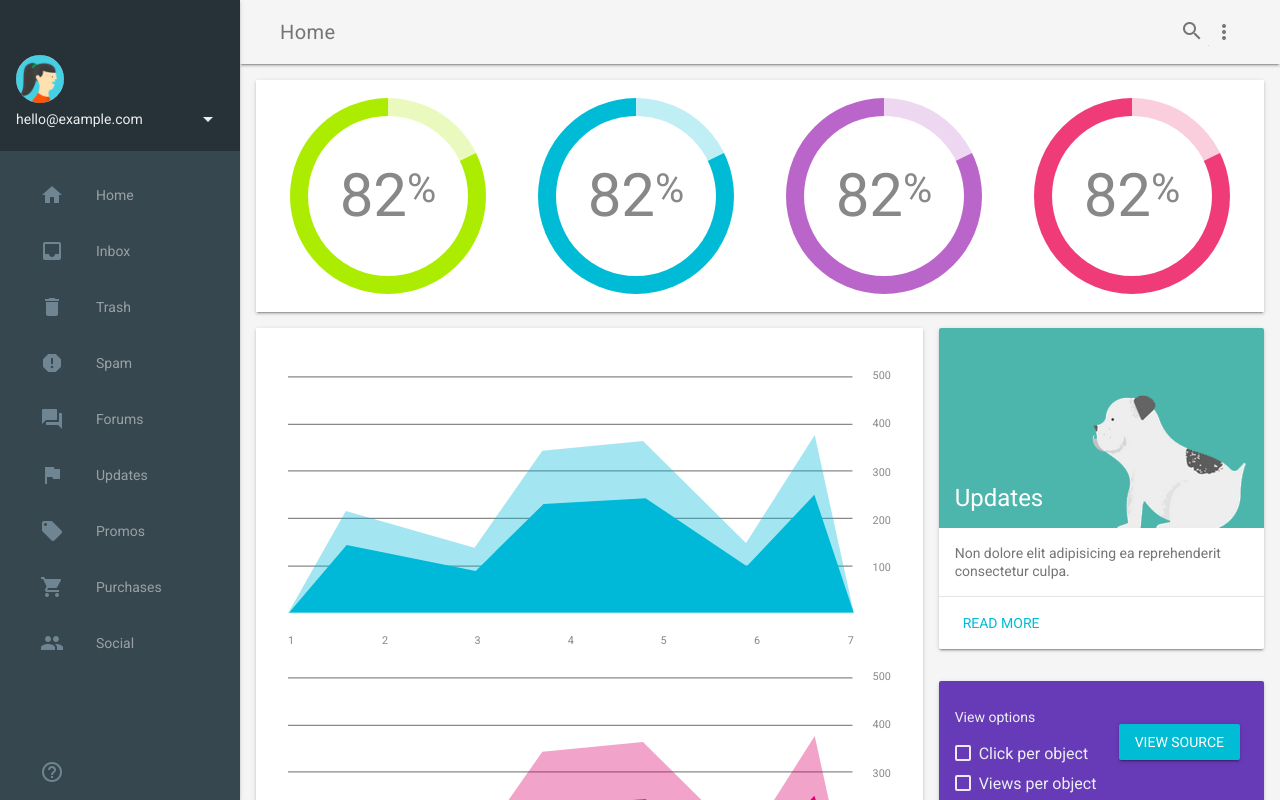
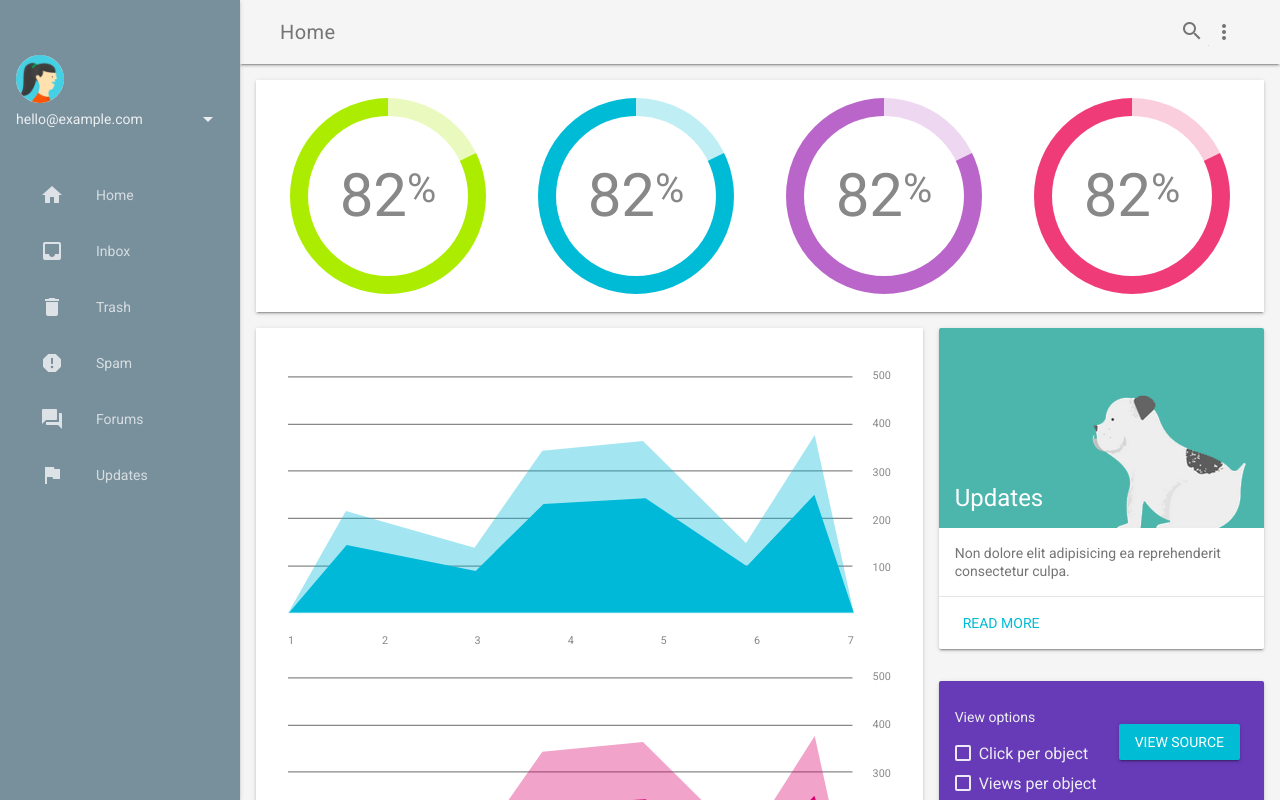
Before and after one commit to suzmas/material_mas, a website: page app/index.html in a window 1280 px wide. Drawn offline with nearby package versions, Linux system fonts and the light colour scheme.

Commit message:
Update some styling

```diff
--- a/app/index.html
+++ b/app/index.html
@@ -82,7 +82,7 @@
           </ul>
         </div>
       </header>
-      <div class="demo-drawer mdl-layout__drawer mdl-color--blue-grey-900 mdl-color-text--blue-grey-50">
+      <div class="demo-drawer mdl-layout__drawer mdl-color--blue-grey-400 mdl-color-text--blue-grey-50">
         <header class="demo-drawer-header">
           <img src="images/user.jpg" class="demo-avatar">
           <div class="demo-avatar-dropdown">
@@ -99,18 +99,13 @@
             </ul>
           </div>
         </header>
-        <nav class="demo-navigation mdl-navigation mdl-color--blue-grey-800">
-          <a class="mdl-navigation__link" href=""><i class="mdl-color-text--blue-grey-400 material-icons" role="presentation">home</i>Home</a>
-          <a class="mdl-navigation__link" href=""><i class="mdl-color-text--blue-grey-400 material-icons" role="presentation">inbox</i>Inbox</a>
-          <a class="mdl-navigation__link" href=""><i class="mdl-color-text--blue-grey-400 material-icons" role="presentation">delete</i>Trash</a>
-          <a class="mdl-navigation__link" href=""><i class="mdl-color-text--blue-grey-400 material-icons" role="presentation">report</i>Spam</a>
-          <a class="mdl-navigation__link" href=""><i class="mdl-color-text--blue-grey-400 material-icons" role="presentation">forum</i>Forums</a>
-          <a class="mdl-navigation__link" href=""><i class="mdl-color-text--blue-grey-400 material-icons" role="presentation">flag</i>Updates</a>
-          <a class="mdl-navigation__link" href=""><i class="mdl-color-text--blue-grey-400 material-icons" role="presentation">local_offer</i>Promos</a>
-          <a class="mdl-navigation__link" href=""><i class="mdl-color-text--blue-grey-400 material-icons" role="presentation">shopping_cart</i>Purchases</a>
-          <a class="mdl-navigation__link" href=""><i class="mdl-color-text--blue-grey-400 material-icons" role="presentation">people</i>Social</a>
-          <div class="mdl-layout-spacer"></div>
-          <a class="mdl-navigation__link" href=""><i class="mdl-color-text--blue-grey-400 material-icons" role="presentation">help_outline</i><span class="visuallyhidden">Help</span></a>
+        <nav class="demo-navigation mdl-navigation mdl-color--blue-grey-400">
+          <a class="mdl-navigation__link" href=""><i class="mdl-color-text--blue-grey-50 material-icons" role="presentation">home</i>Home</a>
+          <a class="mdl-navigation__link" href=""><i class="mdl-color-text--blue-grey-50 material-icons" role="presentation">inbox</i>Inbox</a>
+          <a class="mdl-navigation__link" href=""><i class="mdl-color-text--blue-grey-50 material-icons" role="presentation">delete</i>Trash</a>
+          <a class="mdl-navigation__link" href=""><i class="mdl-color-text--blue-grey-50 material-icons" role="presentation">report</i>Spam</a>
+          <a class="mdl-navigation__link" href=""><i class="mdl-color-text--blue-grey-50 material-icons" role="presentation">forum</i>Forums</a>
+          <a class="mdl-navigation__link" href=""><i class="mdl-color-text--blue-grey-50 material-icons" role="presentation">flag</i>Updates</a>
         </nav>
       </div>
       <main class="mdl-layout__content mdl-color--grey-100">
--- a/app/styles/main.css
+++ b/app/styles/main.css
@@ -16,6 +16,9 @@
 
 html, body {
   font-family: 'Roboto', 'Helvetica', sans-serif;
+}
+a {
+  transition: 2s all;
 }
 .demo-avatar {
   width: 48px;
@@ -66,16 +69,16 @@ html, body {
   display: flex !important;
   flex-direction: row;
   align-items: center;
-  color: rgba(255, 255, 255, 0.56);
+  color: rgba(255, 255, 255, 0.8);
   font-weight: 500;
 }
 .demo-layout .demo-navigation .mdl-navigation__link:hover {
-  background-color: #00BCD4;
+  /*background-color: #00BCD4;*/
   color: #37474F;
 }
 .demo-navigation .mdl-navigation__link .material-icons {
   font-size: 24px;
-  color: rgba(255, 255, 255, 0.56);
+  color: rgba(255, 255, 255, 0.8);
   margin-right: 32px;
 }
 
```
